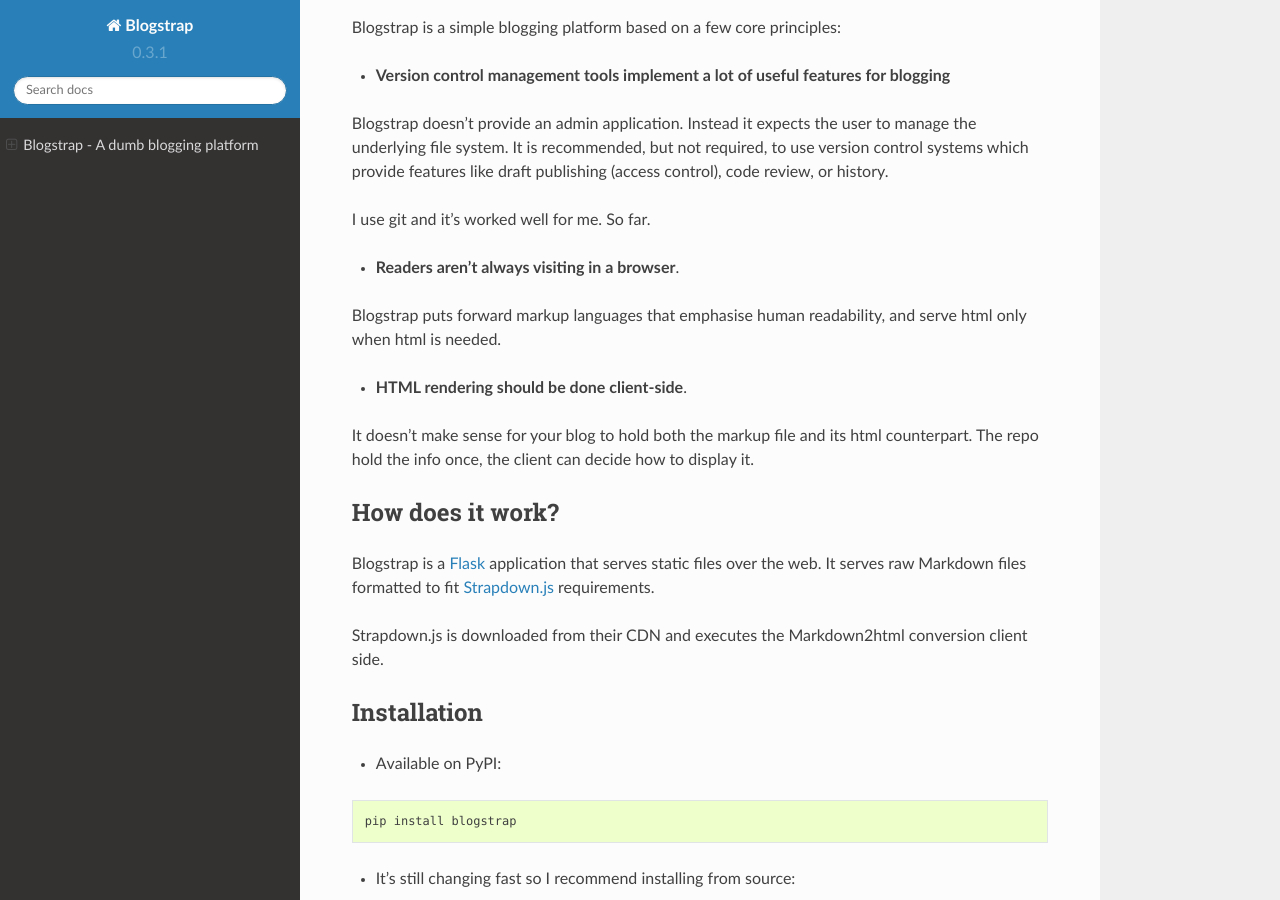
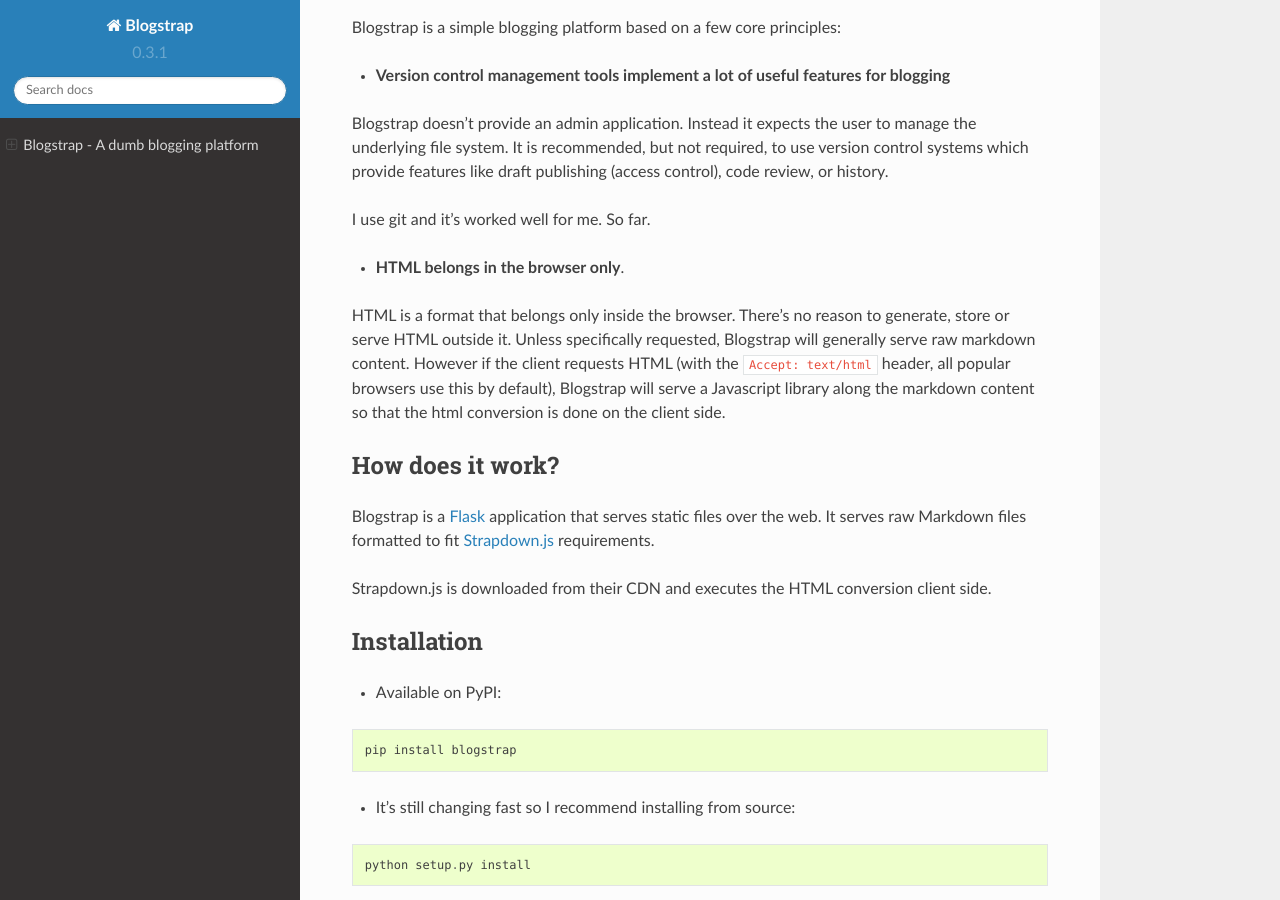
Before and after one commit to joehakimrahme/blogstrap, a Sphinx documentation site: the page built from docs/source/index.md, in a window 1280 px wide and 900 px high, scrolled down 192 px. Built offline with Sphinx 7.4.7 and the Read the Docs theme 2.0.0, drawn with Linux system fonts in a browser that asks for light colours; some of the changed text lies outside the part shown.

Commit message:
Change documentation to reflect agent negotiation
This patch updates the doc to reflect the new changes after mimerenderer
was introduced. We don't detect `curl` anymore, but serve different
content based on `Accept` header.

```diff
--- a/docs/source/index.md
+++ b/docs/source/index.md
@@ -16,16 +16,14 @@
 
 I use git and it's worked well for me. So far.
 
-* **Readers aren't always visiting in a browser**.
+* **HTML belongs in the browser only**.
 
-Blogstrap puts forward markup languages that emphasise human readability, and
-serve html only when html is needed.
-
-* **HTML rendering should be done client-side**.
-
-It doesn't make sense for your blog to hold both the markup file and its html
-counterpart. The repo hold the info once, the client can decide how to display
-it.
+HTML is a format that belongs only inside the browser. There's no reason to
+generate, store or serve HTML outside it. Unless specifically requested,
+Blogstrap will generally serve raw markdown content. However if the client
+requests HTML (with the `Accept: text/html` header, all popular browsers use
+this by default), Blogstrap will serve a Javascript library along the markdown
+content so that the html conversion is done on the client side.
 
 
 How does it work?
@@ -35,8 +33,8 @@
 files over the web. It serves raw Markdown files formatted to fit
 [Strapdown.js](http://strapdownjs.com/) requirements.
 
-Strapdown.js is downloaded from their CDN and executes the Markdown2html
-conversion client side.
+Strapdown.js is downloaded from their CDN and executes the HTML conversion
+client side.
 
 
 Installation
```
Also changed, not shown: other parts of docs/source/index.md (+1 -1 lines).
